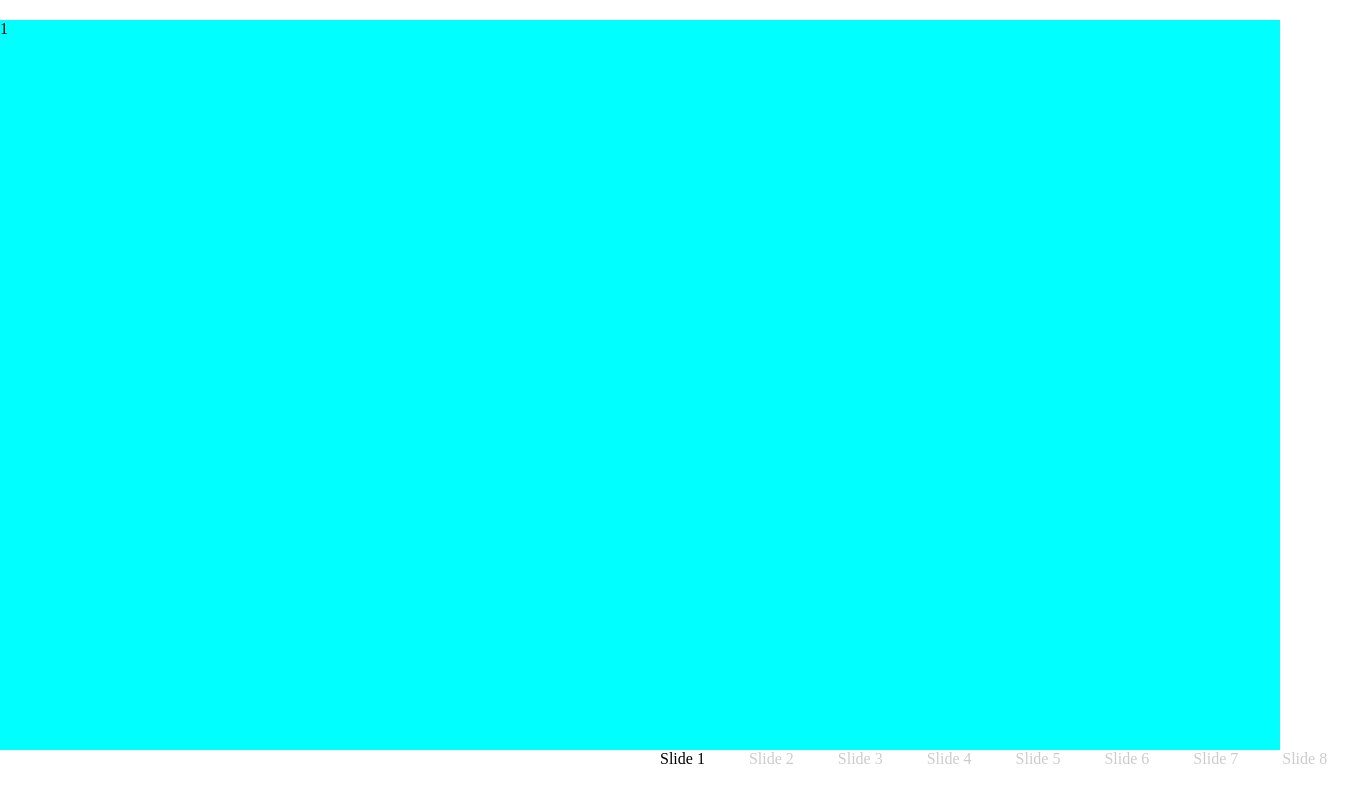
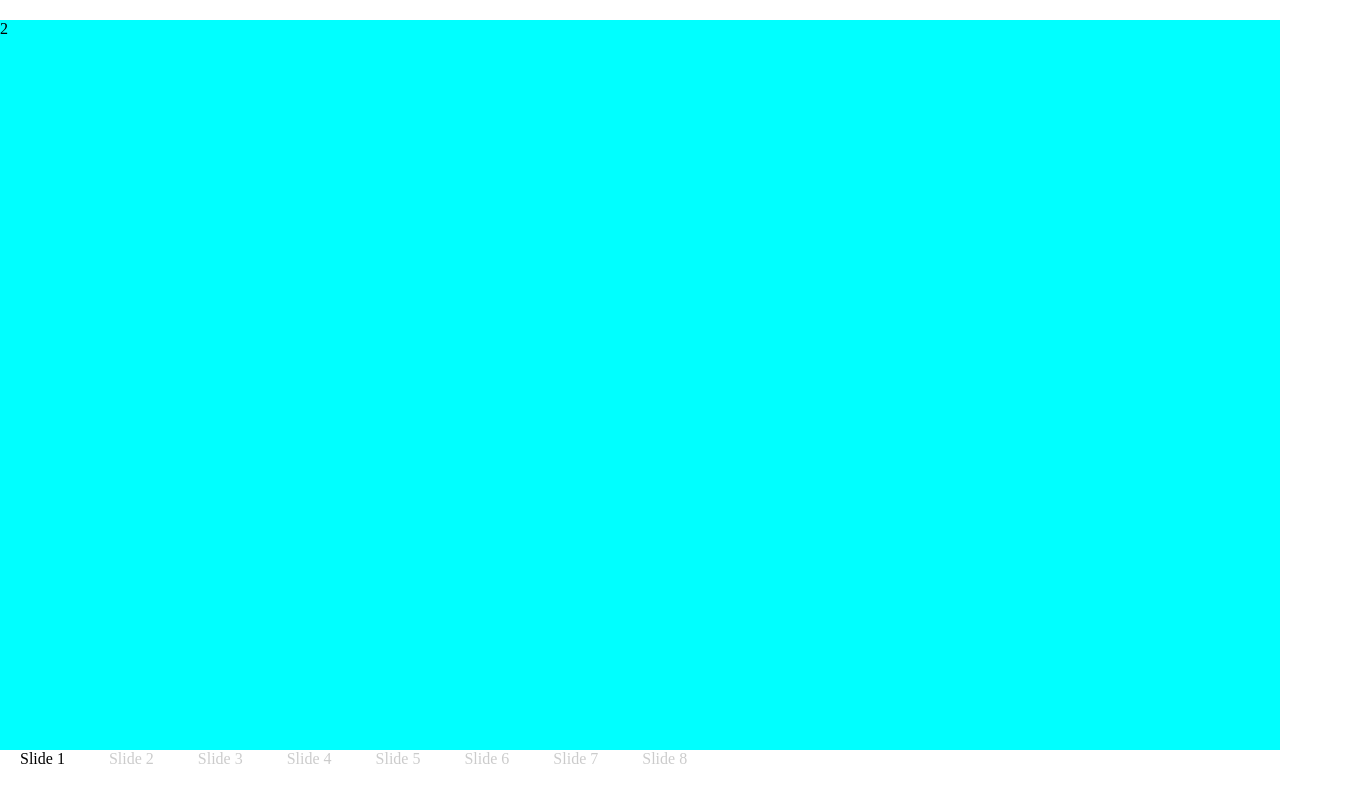
Before and after one commit to taltas/reboundjscarousel, a website: page demos/index.html in a window 1280 px wide. Shown: the whole page, 1347 px wide, since content can reach past the window. Drawn offline with Linux system fonts and the light colour scheme.

Commit message:
Moderately working carousel.

```diff
--- a/src/springy_carousel.css
+++ b/src/springy_carousel.css
@@ -28,7 +28,7 @@ body {}
 	text-align: center;
 	position: absolute;
 	bottom: 32px;
-	left: 50%;
+/*	left: 50%;*/
 	white-space: nowrap;
 }
 
--- a/src/springy_carousel.js
+++ b/src/springy_carousel.js
@@ -64,6 +64,7 @@
 
 
 
+
 		springyCarouselGlobals.viewport.viewportWidth = $(settings.carouselWrapperSelector).innerWidth();
 		springyCarouselGlobals.viewport.viewportHeight = $(settings.slidesSelector).innerHeight();
 		springyCarouselGlobals.navigation.nav = document.getElementById(settings.navigationSlider.replace('#',''));
@@ -81,13 +82,13 @@
 
 
 		springs.setupMainSpring(settings.frictionAndTension.carousel.friction,settings.frictionAndTension.carousel.tension, function(xTranslation,progress,spring){
-			//springyCarouselGlobals.navigation.nav.style['webkitTransform'] = 'translate3d(' + xTranslation + 'px, 0, 0)';
-			//springyCarouselGlobals.navigation.nav.style['MozTransform'] = 'translate3d(' + xTranslation + 'px, 0, 0)';
+//			springyCarouselGlobals.navigation.nav.style['webkitTransform'] = 'translate3d(' + xTranslation + 'px, 0, 0)';
+//			springyCarouselGlobals.navigation.nav.style['MozTransform'] = 'translate3d(' + xTranslation + 'px, 0, 0)';
 
 			// Other transitions
 			$(settings.slidesSelector).each(function(i, val) {
 				var slideProgress = 1 - Math.abs(progress - i);
-
+				currentSlide = springyCarouselGlobals.carousel.currentPage
 				// Slide and scale the images
 				if (slideProgress > 0) { // Only bother if the slide is visible
 					// Slide and scale
@@ -95,10 +96,37 @@
 					var scale = springs.transitionForProgressInRange(slideProgress,0.6,1.0);
 					val.style['webkitTransform'] = 'translate3d(' + x + 'px, 0, 0) scale(' + scale +')';
 					val.style['MozTransform'] = 'translate3d(' + x + 'px, 0, 0) scale(' + scale +')';
+
+
+
+
+
 				}
 
+
+                if (currentSlide == i){
+                  val.style['opacity'] = 1.0;
+                }
+                else if((i==currentSlide+1||i==currentSlide-1) || slideProgress > 0 ){
+                  val.style['opacity'] = 1.0;
+                }
+                else{
+                  val.style['opacity'] = 0.0;
+                }
+
+//                else if (currentSlide == 0 && (i!=1 || i==0)){
+//                  val.style['opacity'] = 0.0;
+//                }
+//
+//                else if (currentSlide!=0 && (i!=currentSlide+1 || i!=currentSlide-1)){
+//                  val.style['opacity'] = 0.0;
+//                }
+//                else{
+//                  val.style['opacity'] = 1.0;
+//                }
+//
 				// Hide the off-screen images so they don't reveal themselves if you resize the browser
-				val.style['opacity'] = (slideProgress > 0) ? 1.0 : 0.0;
+//                val.style['opacity'] = (slideProgress > 0) ? 1.0 : 0.0;
 
 				// Show the current tab as black, others grey
 				var tabOpacity = springs.transitionForProgressInRange(utils.clampedProgress(slideProgress),0.2,1,0);
```
